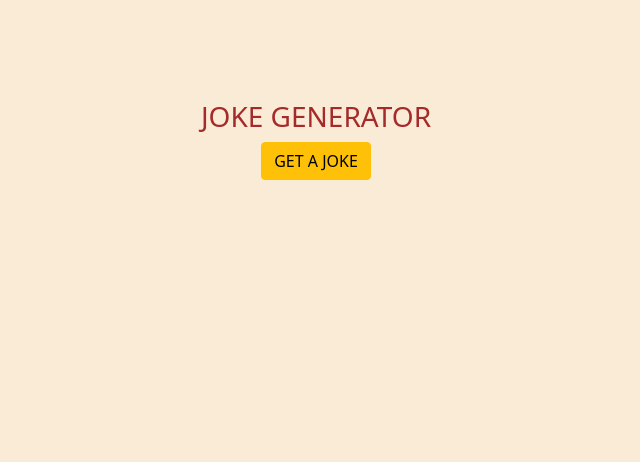
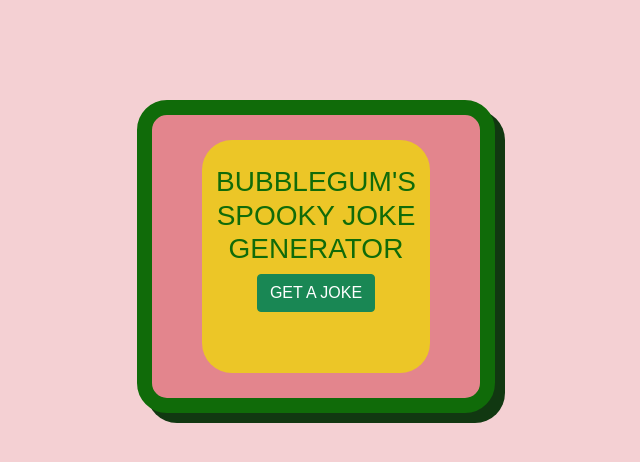
Before and after one commit to EmilyLemonyDrewL/joke-generator, a website built with webpack: page public/index.html in a window 1280 px wide. Shown: the whole page, without its empty margins (324-964 px from the left). Built offline with nearby package versions, Linux system fonts and the light colour scheme; a web font is replaced by a local one.

Commit message:
css tinkering

```diff
--- a/public/index.html
+++ b/public/index.html
@@ -5,6 +5,7 @@
   <meta name="viewport" content="width=device-width, initial-scale=1.0">
   <link rel="shortcut icon" href="#">
   <title>Lemony's Joke Generator</title>
+  <link href="https://fonts.cdnfonts.com/css/futura-condensed-pt" rel="stylesheet">
 </head>
 <body>
   <div class="container">
--- a/public/main.js
+++ b/public/main.js
@@ -7,8 +7,8 @@ import getAJoke from '../api/promises';
 // created seperate divs for the joke and punchline
 const htmlStructure = () => {
   document.querySelector('#jokeDiv').innerHTML = `
-    <h3>JOKE GENERATOR</h3>
-    <button class="btn btn-warning" id="get-joke">GET A JOKE</button>
+    <h3>BUBBLEGUM'S SPOOKY JOKE GENERATOR</h3>
+    <button class="btn btn-success" id="get-joke">GET A JOKE</button>
     <p id="joke-setup"></p>
     <p id="joke-punchline"></p>`;
 
--- a/styles/main.scss
+++ b/styles/main.scss
@@ -3,8 +3,33 @@
 
 
 body {
-  background-color: antiquewhite;
-  color: brown;
+  background-color: #f4d0d3;
+  color: #106b09;
+  font-family: 'Futura Condensed PT', sans-serif;
   text-align: center;
   margin-top: 100px;
 }
+
+.container {
+  background-color: #e3858d;
+  margin: auto;
+  padding-top: 25px;
+  padding-bottom: 25px;
+  width: 28%;
+  border: 15px solid #106b09;
+  border-radius: 30px;
+  box-shadow: 10px 10px #113811;
+}
+
+#jokeDiv {
+  background-color: #ecc627;
+  margin: auto;
+  padding-top: 25px;
+  padding-bottom: 25px;
+  width: 75%;
+  border-radius: 30px;
+}
+
+#joke-setup {
+  padding-top: 20px;
+}
```
